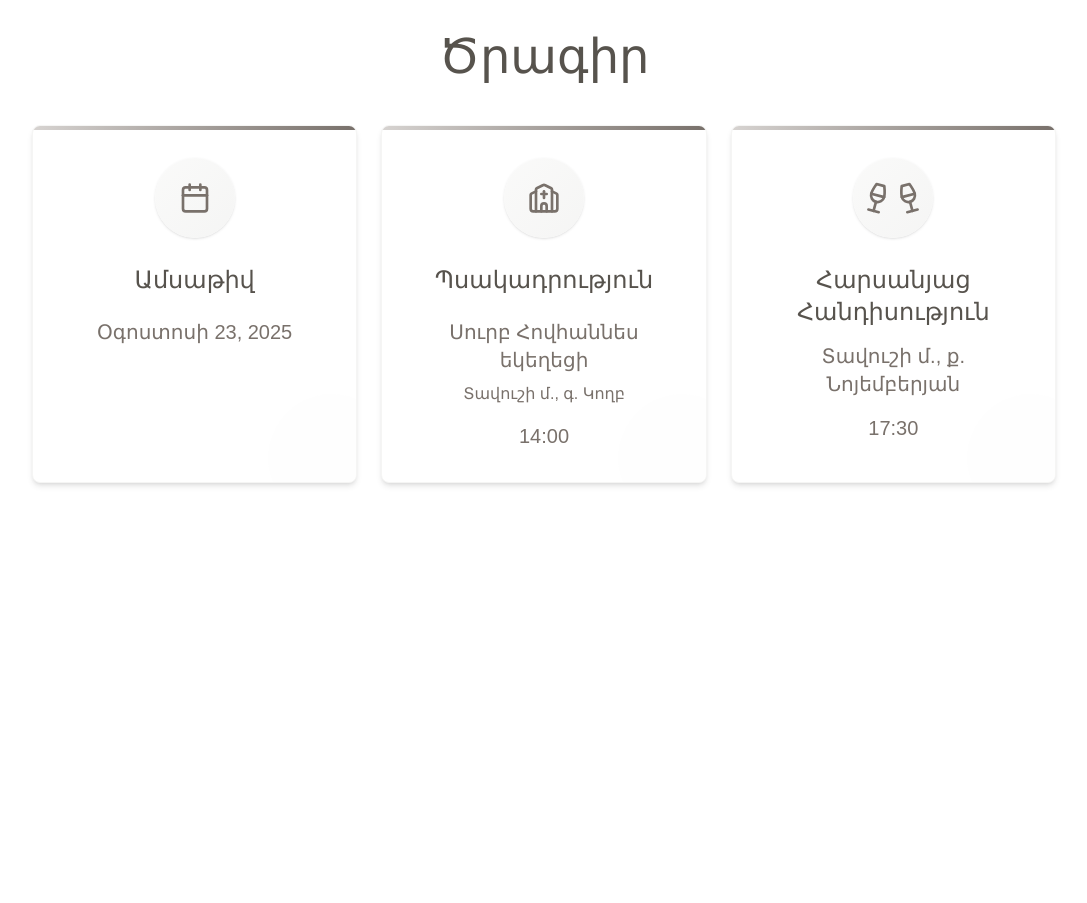
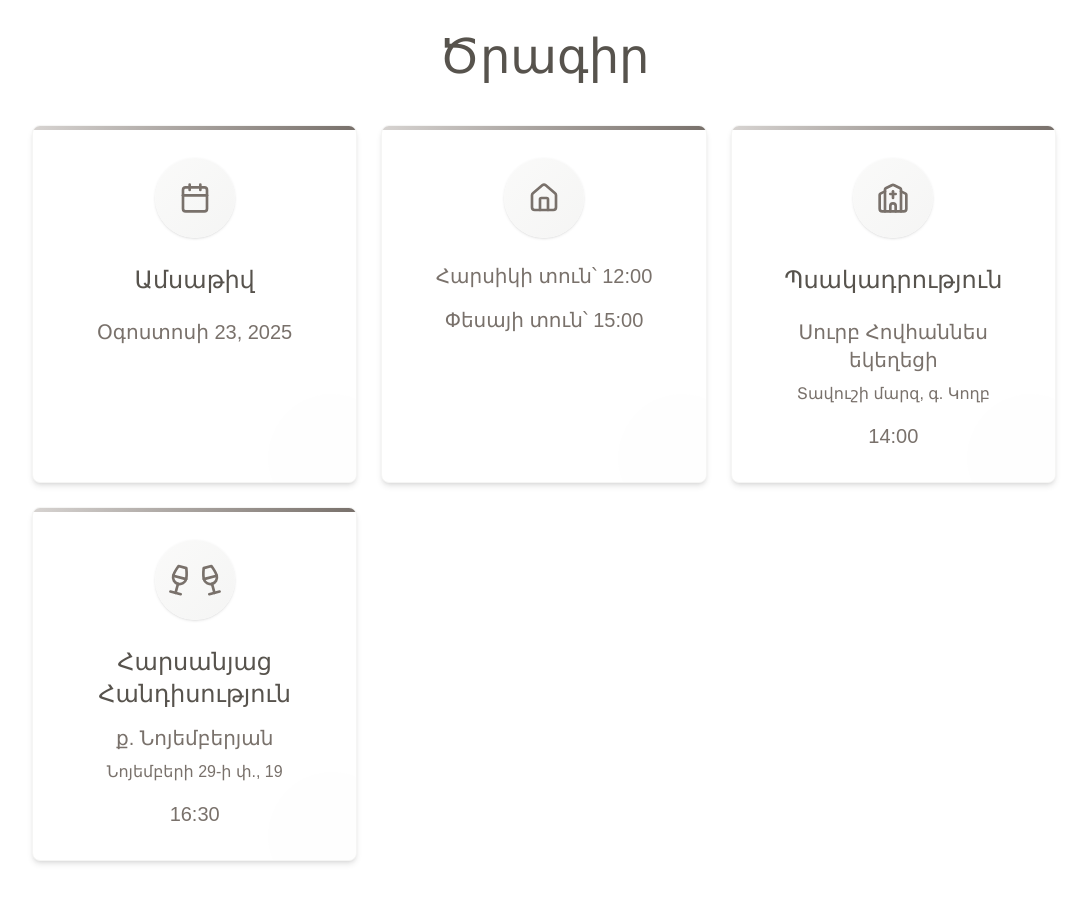
Before and after one commit to gabrielyanarman/lilit-w-app, a Next.js app: page / in a window 1280 px wide. Shown: the part 2020-2923 px from the top of the page, without its empty margins (96-1183 px from the left). Before the commit the page ends 2551 px from the top, so only its background shows below. Built offline with nearby package versions, Linux system fonts and the light colour scheme; a web font is replaced by a local one.

Commit message:
Add new card

```diff
--- a/app/page.tsx
+++ b/app/page.tsx
@@ -1,7 +1,7 @@
 "use client";
 
 import Image from "next/image";
-import { Calendar, Church, Wine, ChevronDown } from "lucide-react";
+import { Calendar, Church, Wine, ChevronDown, House } from "lucide-react";
 import { CountdownTimer } from "@/components/countdown-timer";
 import { GallerySection } from "@/components/gallery-section";
 import { MusicPlayer } from "@/components/music-player";
@@ -59,7 +59,7 @@ export default function Home() {
             <p className="text-xl md:text-2xl my-8 font-bold md:font-light text-white font-serif drop-shadow-md">
               Հարսանիքին մնացել է
             </p>
-            <CountdownTimer targetDate="2025-08-23T17:00:00" />
+            <CountdownTimer targetDate="2025-08-23T16:30:00" />
           </div>
           <div
             className="absolute bottom-2 left-1/2 transform -translate-x-1/2 flex flex-col items-center cursor-pointer z-10 md:hidden"
@@ -90,7 +90,7 @@ export default function Home() {
             <p className="text-xl md:text-2xl mt-8 mb-14 font-light text-stone-600 font-serif">
               Հարսանիքին մնացել է
             </p>
-            <CountdownTimer targetDate="2025-08-23T17:00:00" />
+            <CountdownTimer targetDate="2025-08-23T16:30:00" />
           </div>
         </div>
       </section>
@@ -131,6 +131,16 @@ export default function Home() {
               <div className="absolute -bottom-10 -right-10 w-32 h-32 bg-stone-50 rounded-full opacity-20 group-hover:opacity-40 transition-opacity duration-300"></div>
             </motion.div>
 
+            <motion.div className="bg-white p-8 rounded-lg shadow-md border border-stone-100 hover:shadow-lg relative overflow-hidden group">
+              <div className="absolute top-0 left-0 w-full h-1 bg-gradient-to-r from-stone-300 to-stone-500"></div>
+              <div className="w-20 h-20 bg-gradient-to-br from-stone-50 to-stone-100 rounded-full flex items-center justify-center mx-auto mb-6 shadow-sm">
+                <House className="h-8 w-8 text-stone-500" />
+              </div>
+              <p className="text-xl font-light text-stone-500">Հարսիկի տուն՝ 12:00</p>
+              <p className="text-xl font-light text-stone-500 mt-4">Փեսայի տուն՝ 15:00</p>
+              <div className="absolute -bottom-10 -right-10 w-32 h-32 bg-stone-50 rounded-full opacity-20 group-hover:opacity-40 transition-opacity duration-300"></div>
+            </motion.div>
+
             <motion.div className="bg-white p-8 rounded-lg shadow-md border border-stone-100 hover:shadow-lg transition-all relative overflow-hidden group">
               <div className="absolute top-0 left-0 w-full h-1 bg-gradient-to-r from-stone-300 to-stone-500"></div>
               <div className="w-20 h-20 bg-gradient-to-br from-stone-50 to-stone-100 rounded-full flex items-center justify-center mx-auto mb-6 shadow-sm">
@@ -143,7 +153,7 @@ export default function Home() {
                 Սուրբ Հովհաննես եկեղեցի
               </p>
               <p className="text-stone-500 font-light mt-2">
-                Տավուշի մ., գ. Կողբ
+                Տավուշի մարզ, գ. Կողբ
               </p>
               <p className="text-xl font-light text-stone-500 mt-4">14:00</p>
               {/* <Button
@@ -173,11 +183,13 @@ export default function Home() {
                 Հարսանյաց Հանդիսություն
               </h3>
               <p className="text-xl font-light text-stone-500 mt-4">
-                Տավուշի մ., ք. Նոյեմբերյան
+                ք. Նոյեմբերյան
               </p>
-              {/* <p className="text-stone-500 font-light mt-2">Արա Գեղեցիկ 8</p> */}
+              <p className="text-stone-500 font-light mt-2">
+                Նոյեմբերի 29-ի փ., 19
+              </p>
               {/* <p className="text-stone-500 font-light mt-2"></p> */}
-              <p className="text-xl font-light text-stone-500 mt-4">17:30</p>
+              <p className="text-xl font-light text-stone-500 mt-4">16:30</p>
               {/* <Button
                 onClick={() => {
                   window.open(
```
